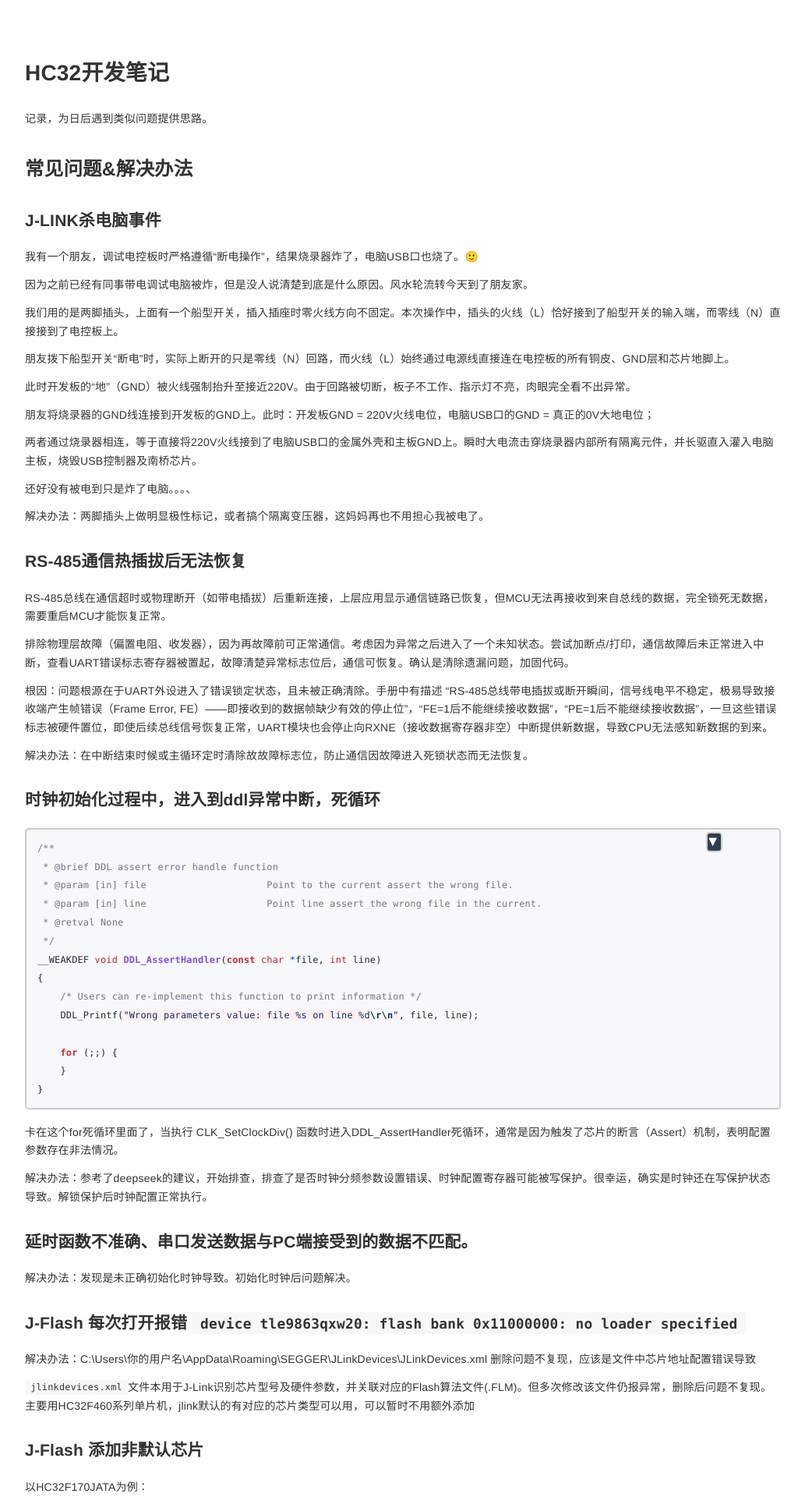
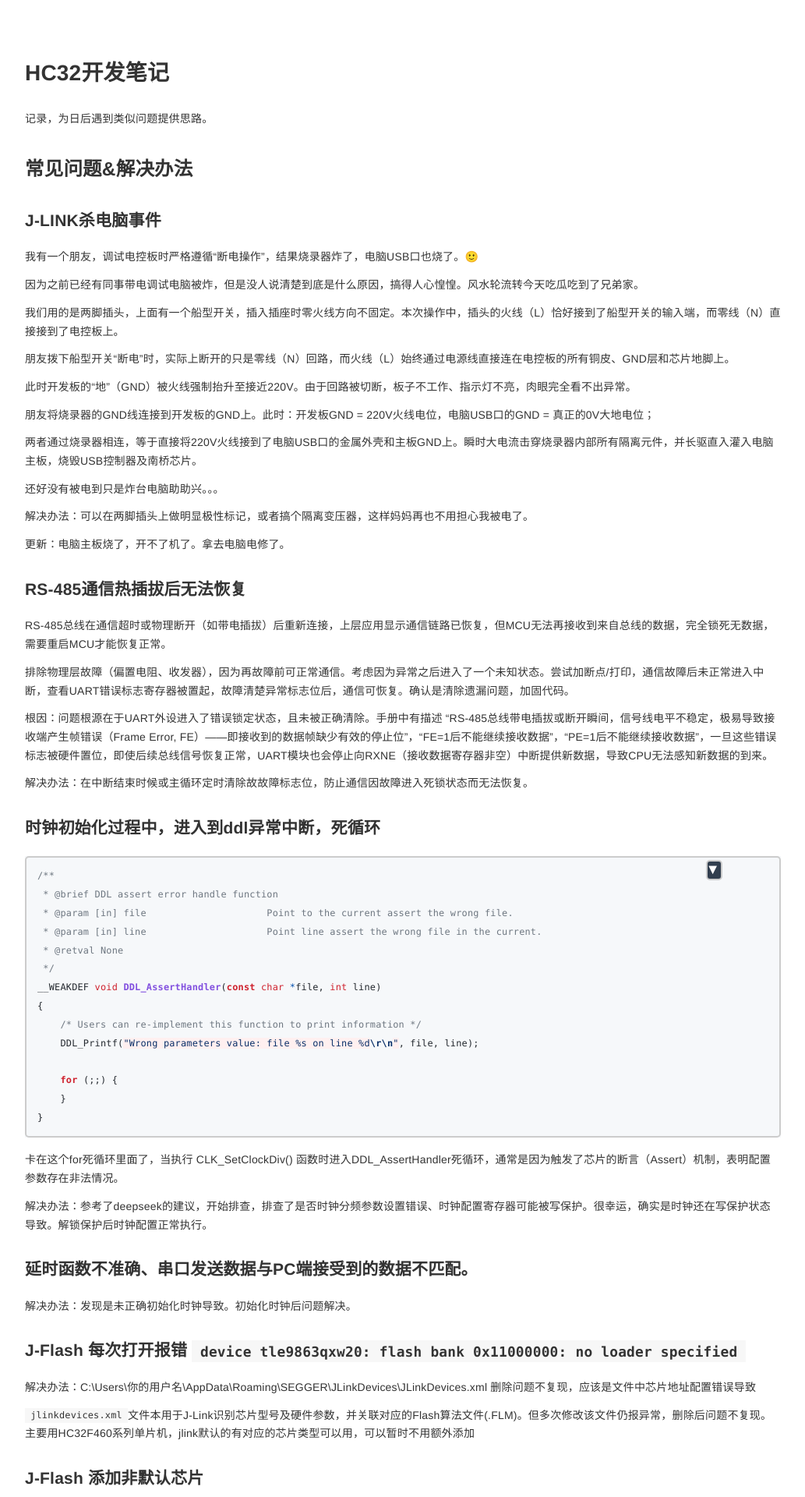
Before and after one commit to YooyoJin/yooyojin.github.io, a Jekyll site: the page built from _posts/2025-04-28-hc32.md, in a window 1280 px wide. Shown: the top 1920 px of the page at 78% size, without its empty margins (123-1156 px from the left). Built offline with Jekyll 4.4.1, drawn with Linux system fonts in a browser that asks for light colours; some of the changed text lies outside the part shown.

Commit message:
<feature> 记一次烧电脑主板事件

```diff
--- a/_posts/2025-04-28-hc32.md
+++ b/_posts/2025-04-28-hc32.md
@@ -16,7 +16,7 @@ mermaid: true
 
 我有一个朋友，调试电控板时严格遵循“断电操作”，结果烧录器炸了，电脑USB口也烧了。🙂
 
-因为之前已经有同事带电调试电脑被炸，但是没人说清楚到底是什么原因。风水轮流转今天到了朋友家。
+因为之前已经有同事带电调试电脑被炸，但是没人说清楚到底是什么原因，搞得人心惶惶。风水轮流转今天吃瓜吃到了兄弟家。
 
 我们用的是两脚插头，上面有一个船型开关，插入插座时零火线方向不固定。本次操作中，插头的火线（L）恰好接到了船型开关的输入端，而零线（N）直接接到了电控板上。
 
@@ -28,9 +28,11 @@ mermaid: true
 
 两者通过烧录器相连，等于直接将220V火线接到了电脑USB口的金属外壳和主板GND上。瞬时大电流击穿烧录器内部所有隔离元件，并长驱直入灌入电脑主板，烧毁USB控制器及南桥芯片。
 
-还好没有被电到只是炸了电脑。。。、
+还好没有被电到只是炸台电脑助助兴。。。
 
-解决办法：两脚插头上做明显极性标记，或者搞个隔离变压器，这妈妈再也不用担心我被电了。
+解决办法：可以在两脚插头上做明显极性标记，或者搞个隔离变压器，这样妈妈再也不用担心我被电了。
+
+更新：电脑主板烧了，开不了机了。拿去电脑电修了。
 
 ### RS-485通信热插拔后无法恢复
 
```
Also changed, not shown: other parts of _posts/2025-04-28-hc32.md (+1 -1 lines), README.md (+1 -0 lines), _pages/design/draft.md (+2 -0 lines), _posts/2026-09-07-isolation_transformer.md (added, +57 -0 lines).
